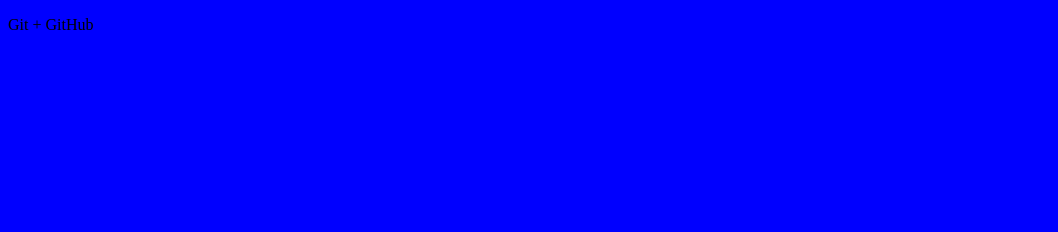
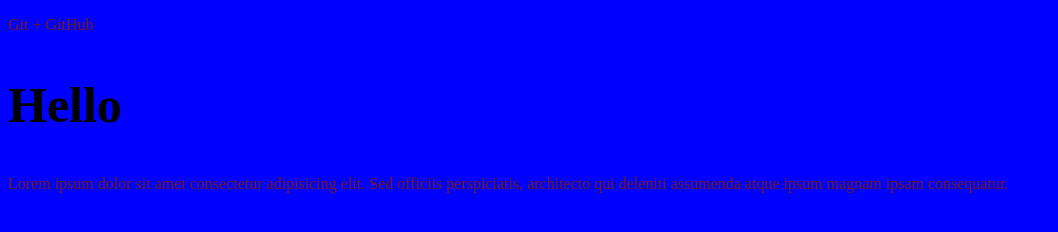
Before and after one commit to Alisultanov-15/gitTest, a plain HTML site: page index.html in a window 1280 px wide. Shown: the whole page, without its empty margins (0-1058 px from the left). Drawn offline with Linux system fonts and the light colour scheme.

Commit message:
Наши первые изменения

```diff
--- a/css/main.css
+++ b/css/main.css
@@ -1,2 +1,9 @@
 body {
     background-color: blue;
+}
+p {
+    color: #741b1b;
+}
+h2 {
+    font-size: 50px;
+}
--- a/index.html
+++ b/index.html
@@ -9,5 +9,7 @@
 </head>
 <body>
     <P>Git + GitHub</P>
+    <h2>Hello</h2>
+    <p>Lorem ipsum dolor sit amet consectetur adipisicing elit. Sed officiis perspiciatis, architecto qui deleniti assumenda atque ipsum magnam ipsam consequatur.</p>
 </body>
 </html>
```
